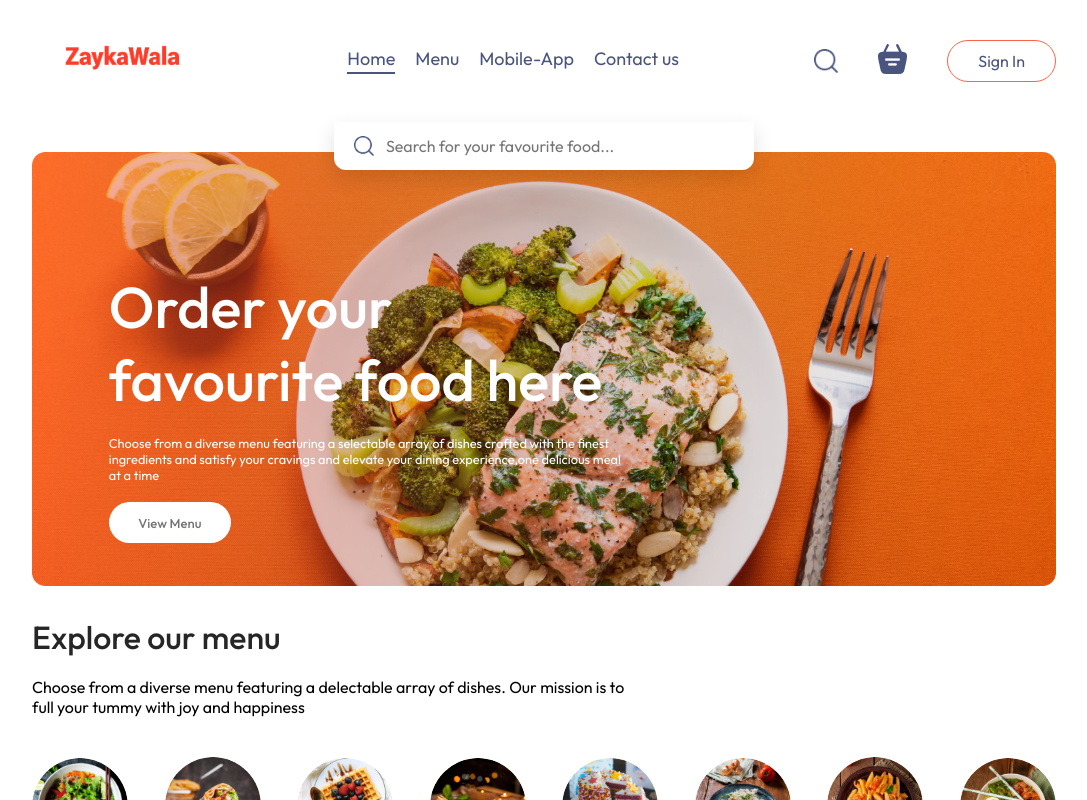
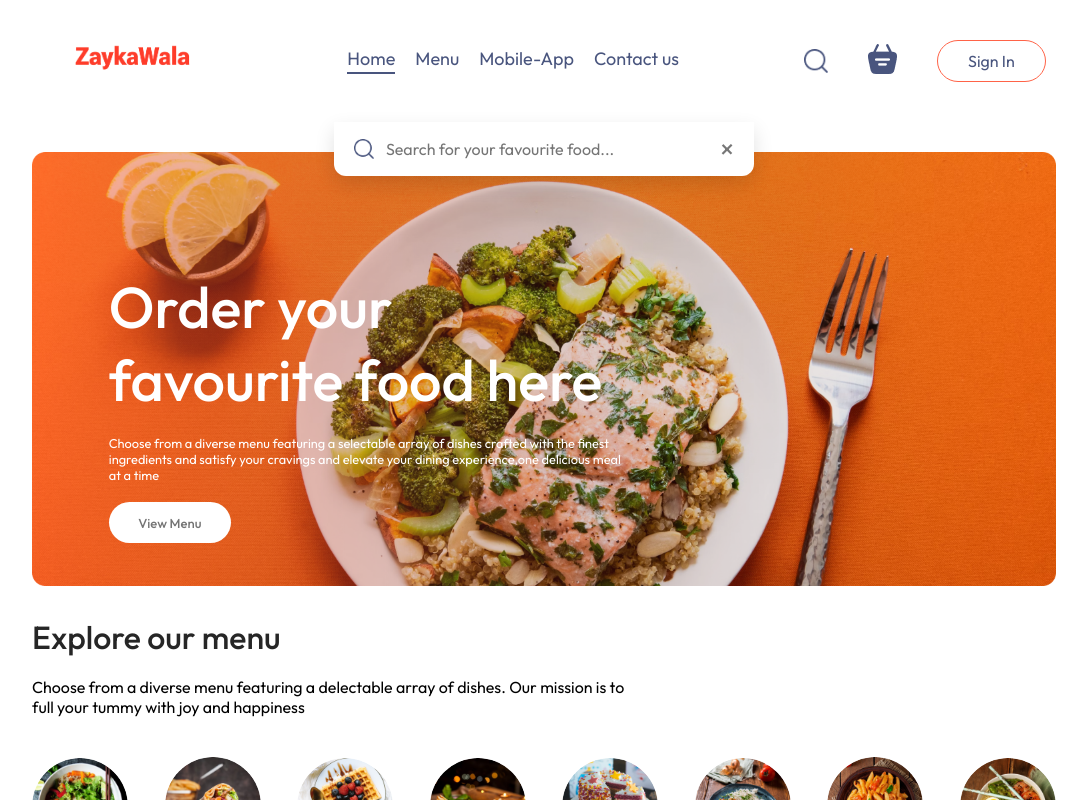
Before and after one commit to kr1shnnna/fullstack_food_deliverywebsite_reactjs, a React (Vite) app in the folder frontend/: page / in a window 1280 px wide. Both pictures are taken after a click on the picture 922 px from the left and 60 px from the top of the page. Shown: the top 800 px of the page, without its empty margins (96-1183 px from the left). Built offline with nearby package versions, Linux system fonts and the light colour scheme; no server answers.

Commit message:
fixed issue with padding of navbar

```diff
--- a/frontend/src/components/Navbar/Navbar.css
+++ b/frontend/src/components/Navbar/Navbar.css
@@ -1,5 +1,5 @@
 .navbar {
-    padding: 20px 0;
+    padding: 20px 1%;
     display: flex;
     justify-content: space-between;
     align-items: center;
@@ -197,6 +197,20 @@
 }
 
 
+.search-close {
+    font-size: 26px;
+    color: #777;
+    cursor: pointer;
+    line-height: 1;
+    transition: 0.2s;
+}
+
+.search-close:hover {
+    color: tomato;
+    transform: scale(1.1);
+}
+
+
 /* ================= RESPONSIVE ================= */
 
 
--- a/frontend/src/components/Navbar/Navbar.jsx
+++ b/frontend/src/components/Navbar/Navbar.jsx
@@ -31,6 +31,13 @@ const Navbar = ({ setShowLogin }) => {
     navigate("/");
   };
 
+  // Close search and reset everything
+  const closeSearch = () => {
+    setShowSearch(false);
+    setSearchTerm("");
+    setHasSearched(false);
+  };
+
   return (
     <div className="navbar">
 
@@ -41,6 +48,7 @@ const Navbar = ({ setShowLogin }) => {
 
       {/* Navigation Menu */}
       <ul className="navbar-menu">
+
         <Link
           to="/"
           onClick={() => setMenu("home")}
@@ -72,12 +80,13 @@ const Navbar = ({ setShowLogin }) => {
         >
           Contact us
         </a>
+
       </ul>
 
       {/* Right Side */}
       <div className="navbar-right">
 
-        {/* Search Icon */}
+        {/* ORIGINAL SEARCH ICON */}
         <img
           src={assets.search_icon}
           className="search-icon"
@@ -87,21 +96,27 @@ const Navbar = ({ setShowLogin }) => {
 
         {/* Cart */}
         <div className="navbar-search-icon">
+
           <Link to="/cart">
             <img src={assets.basket_icon} alt="" />
           </Link>
 
           <div className={getTotalCartAmount() === 0 ? "" : "dot"}></div>
+
         </div>
 
         {/* Login / Profile */}
         {!token ? (
-          <button onClick={() => setShowLogin(true)}>Sign In</button>
+          <button onClick={() => setShowLogin(true)}>
+            Sign In
+          </button>
         ) : (
           <div className="navbar-profile">
+
             <img src={assets.profile_icon} alt="" />
 
             <ul className="navbar-profile-dropdown">
+
               <li onClick={() => navigate("/myorders")}>
                 <img src={assets.bag_icon} alt="" />
                 <p>Orders</p>
@@ -113,14 +128,18 @@ const Navbar = ({ setShowLogin }) => {
                 <img src={assets.logout_icon} alt="" />
                 <p>Logout</p>
               </li>
+
             </ul>
+
           </div>
         )}
+
       </div>
 
-      {/* SEARCH PANEL - Outside navbar-right */}
+      {/* ORIGINAL CENTERED SEARCH PANEL */}
       {showSearch && (
         <div className="search-panel">
+
           <img src={assets.search_icon} alt="" />
 
           <input
@@ -128,16 +147,19 @@ const Navbar = ({ setShowLogin }) => {
             placeholder="Search for your favourite food..."
             value={searchTerm}
             onChange={(e) => {
+
               setSearchTerm(e.target.value);
 
               if (e.target.value && !hasSearched) {
+
                 setHasSearched(true);
 
-
                 setTimeout(() => {
-  const foodDisplay = document.getElementById("food-display");
+                  const foodDisplay =
+                    document.getElementById("food-display");
 
                   if (foodDisplay) {
+
                     const navbarHeight = 160;
 
                     const position =
@@ -147,9 +169,10 @@ const Navbar = ({ setShowLogin }) => {
 
                     window.scrollTo({
                       top: position,
-      behavior: "smooth"
+                      behavior: "smooth",
                     });
                   }
+
                 }, 100);
 
               }
@@ -157,11 +180,22 @@ const Navbar = ({ setShowLogin }) => {
               if (!e.target.value) {
                 setHasSearched(false);
               }
+
             }}
             autoFocus
           />
+
+          {/* NEW X BUTTON ONLY */}
+          <span
+            className="search-close"
+            onClick={closeSearch}
+          >
+            ×
+          </span>
+
         </div>
       )}
+
     </div>
   );
 };
```
Lines whose indentation alone changed are shown as unchanged.
